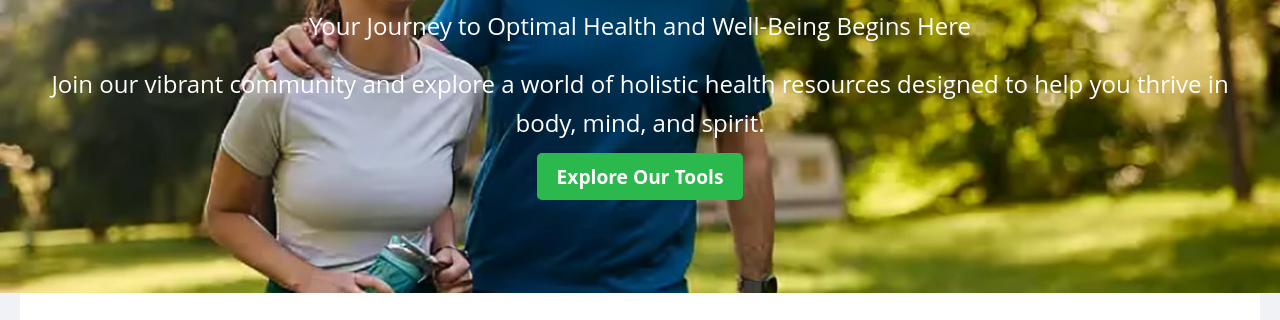
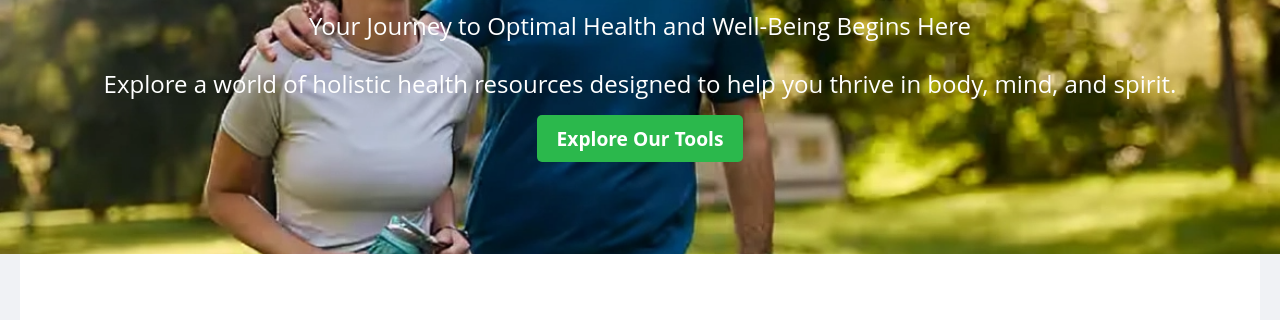
Before and after one commit to Sayan-procoder01/WellBeing_Nurture, a website: page index.html in a window 1280 px wide. Shown: the part 256-576 px from the top of the page. Drawn offline with Linux system fonts and the light colour scheme.

Commit message:
minute changes temporary

```diff
--- a/index.html
+++ b/index.html
@@ -146,7 +146,7 @@
         <div class="hero-content">
             <h1>Welcome to Nurturing Wellness</h1>
             <p>Your Journey to Optimal Health and Well-Being Begins Here</p>
-            <p>Join our vibrant community and explore a world of holistic health resources designed to help you thrive in body, mind, and spirit.</p>
+            <p>Explore a world of holistic health resources designed to help you thrive in body, mind, and spirit.</p>
             <a href="tools.html" class="btn">Explore Our Tools</a>
         </div>
     </section>
```
